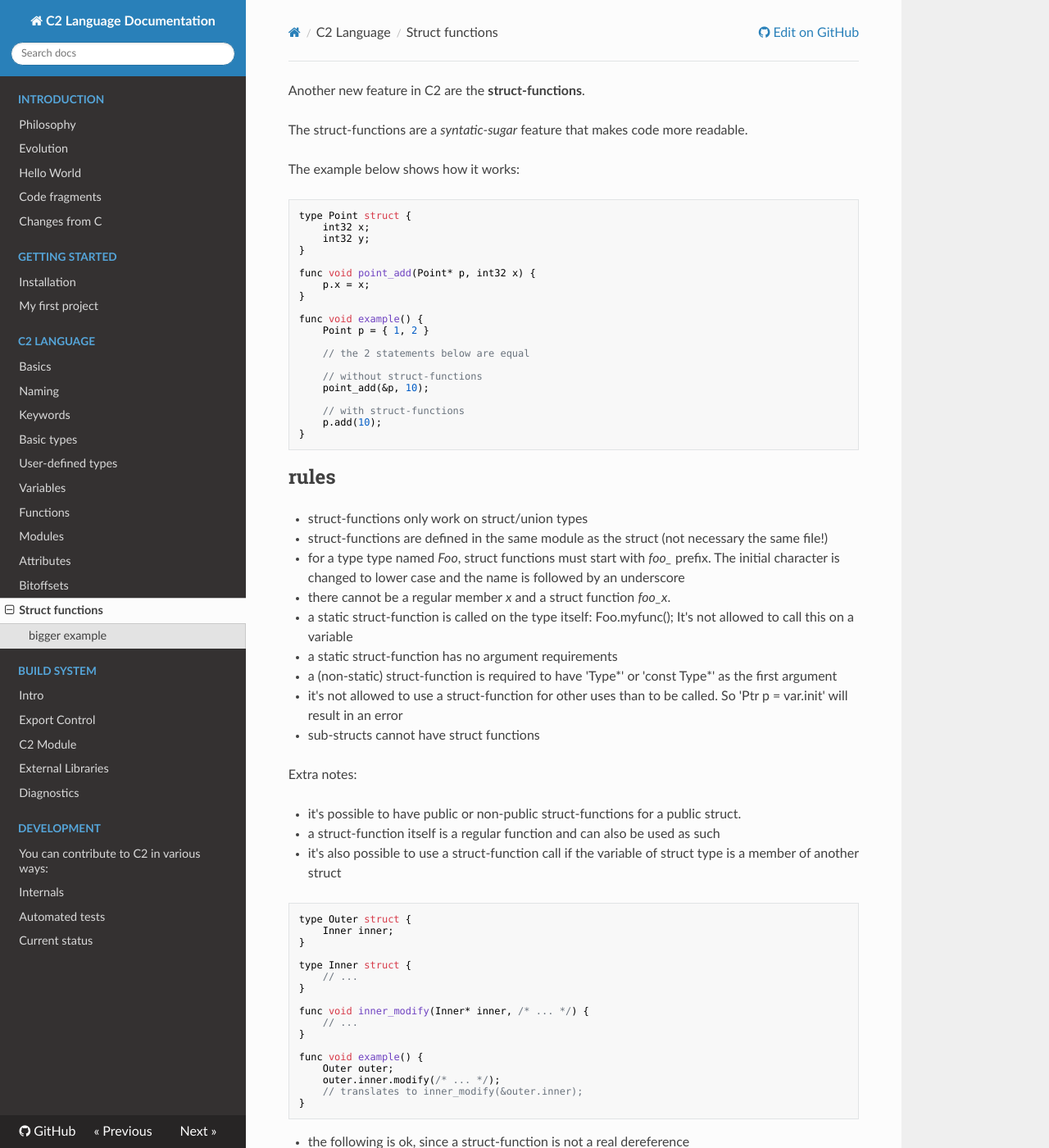
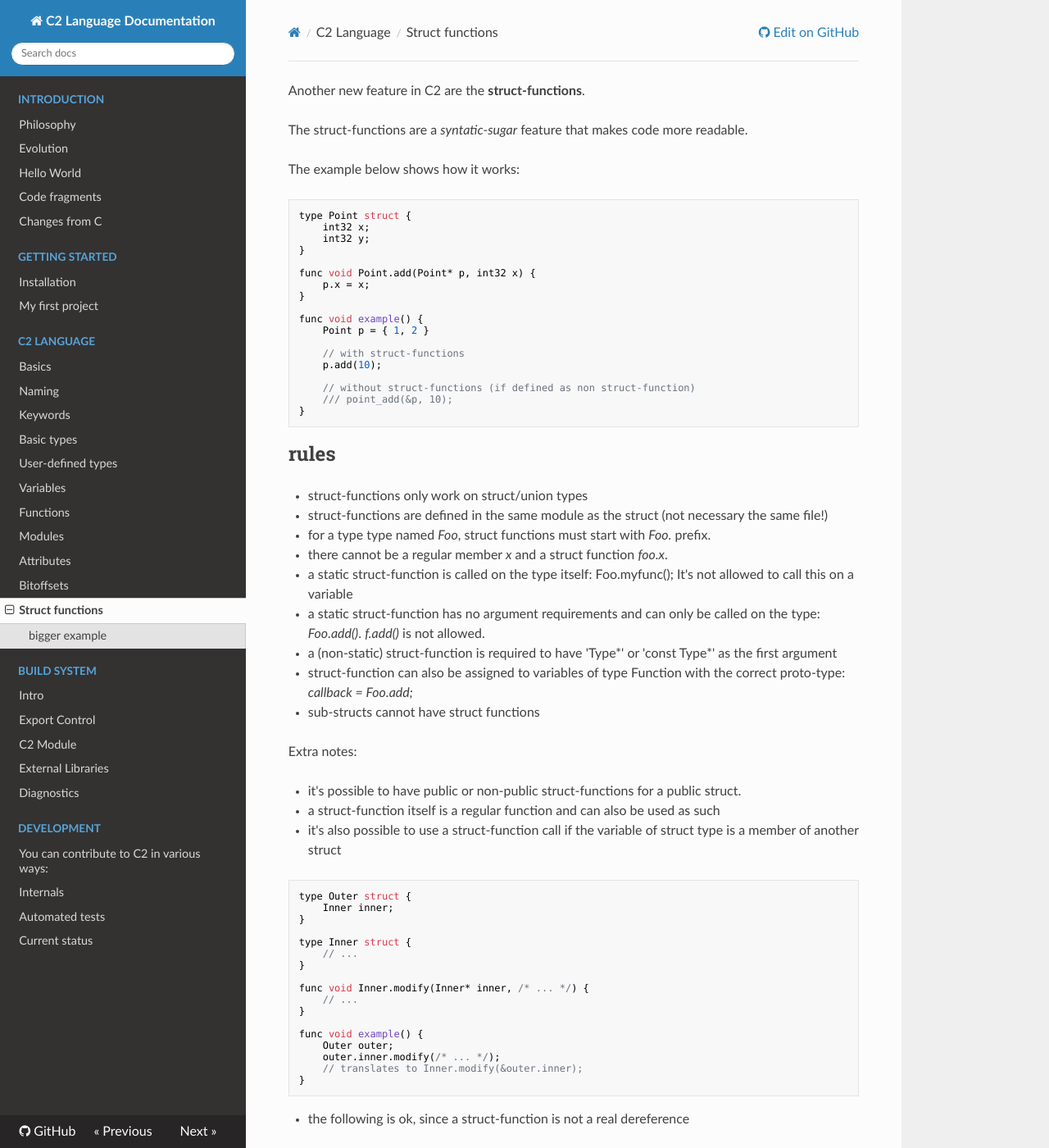
Before and after one commit to c2lang/documentation, an MkDocs documentation site: the page built from documentation/docs/language/struct_functions.md, in a window 1280 px wide and 1400 px high. Shown: the whole window at 82% size. Built offline with MkDocs 1.6.1, drawn with Linux system fonts in a browser that asks for light colours; nearby versions of some CDN libraries; old or Windows-style settings are respelled for this version of MkDocs; some of the changed text lies outside the part shown.

Commit message:
docs: updated struct-functions to new syntax

````diff
--- a/documentation/docs/language/struct_functions.md
+++ b/documentation/docs/language/struct_functions.md
@@ -11,35 +11,33 @@
     int32 y;
 }
 
-func void point_add(Point* p, int32 x) {
+func void Point.add(Point* p, int32 x) {
     p.x = x;
 }
 
 func void example() {
     Point p = { 1, 2 }
 
-    // the 2 statements below are equal
-
-    // without struct-functions
-    point_add(&p, 10);
-
     // with struct-functions
     p.add(10);
+
+    // without struct-functions (if defined as non struct-function)
+    /// point_add(&p, 10);
 }
 ```
 
 ## rules
 * struct-functions only work on struct/union types
 * struct-functions are defined in the same module as the struct (not necessary the same file!)
-* for a type type named _Foo_, struct functions must start with _foo\__ prefix. The initial character is
-    changed to lower case and the name is followed by an underscore
-* there cannot be a regular member _x_ and a struct function _foo\_x_.
+* for a type type named _Foo_, struct functions must start with _Foo._ prefix.
+* there cannot be a regular member _x_ and a struct function _foo.x_.
 * a static struct-function is called on the type itself: Foo.myfunc(); It's not allowed
     to call this on a variable
-* a static struct-function has no argument requirements
+* a static struct-function has no argument requirements and can only be called on the type:
+    _Foo.add()_. _f.add()_ is not allowed.
 * a (non-static) struct-function is required to have 'Type\*' or 'const Type\*' as the first argument
-* it's not allowed to use a struct-function for other uses than to be called. So 'Ptr p = var.init'
-    will result in an error
+* struct-function can also be assigned to variables of type Function with the correct proto-type:
+    _callback = Foo.add;_
 * sub-structs cannot have struct functions
 
 Extra notes:
@@ -57,14 +55,14 @@
     // ...
 }
 
-func void inner_modify(Inner* inner, /* ... */) {
+func void Inner.modify(Inner* inner, /* ... */) {
     // ...
 }
 
 func void example() {
     Outer outer;
     outer.inner.modify(/* ... */);
-    // translates to inner_modify(&outer.inner);
+    // translates to Inner.modify(&outer.inner);
 }
 ```
 
@@ -94,24 +92,24 @@
 } @(opaque)
 
 // a non-public struct-function
-func void shape_init(Shape* shape, uint8 sides) {
+func void Shape.init(Shape* shape, uint8 sides) {
    shape.sides = sides;
 }
 
 // a static struct-function, called as Shape.create(..)
-public func Shape* shape_create(uint8 sides) {
+public func Shape* Shape.create(uint8 sides) {
     Shape* shape = stdlib.malloc(sizeof(Shape));
     shape.init(sides);
     return shape;
 }
 
 // a public, const struct-function, first argument: const Shape*
-public func void shape_print(const Shape* shape) {
+public func void Shape.print(const Shape* shape) {
     stdio.printf("shape with %d sides\n", shape.sides);
 }
 
 // a public, struct-function, first argument: Shape*
-public func void shape_free(Shape* shape) {
+public func void Shape.free(Shape* shape) {
     stdlib.free(shape);
 }
 ```
@@ -131,18 +129,3 @@
 ```
 
 _NOTE_: outer is not allowed to access Shape's regular members directly.
-
-Since struct-functions are _syntactic-sugar_, the same example can also be done
-without them:
-
-```c
-module outer;
-
-import inner local;
-
-func void example() {
-    Shape* s = shape_create(3);
-    shape_print(s);
-    shape_free(s);
-}
-```
````
